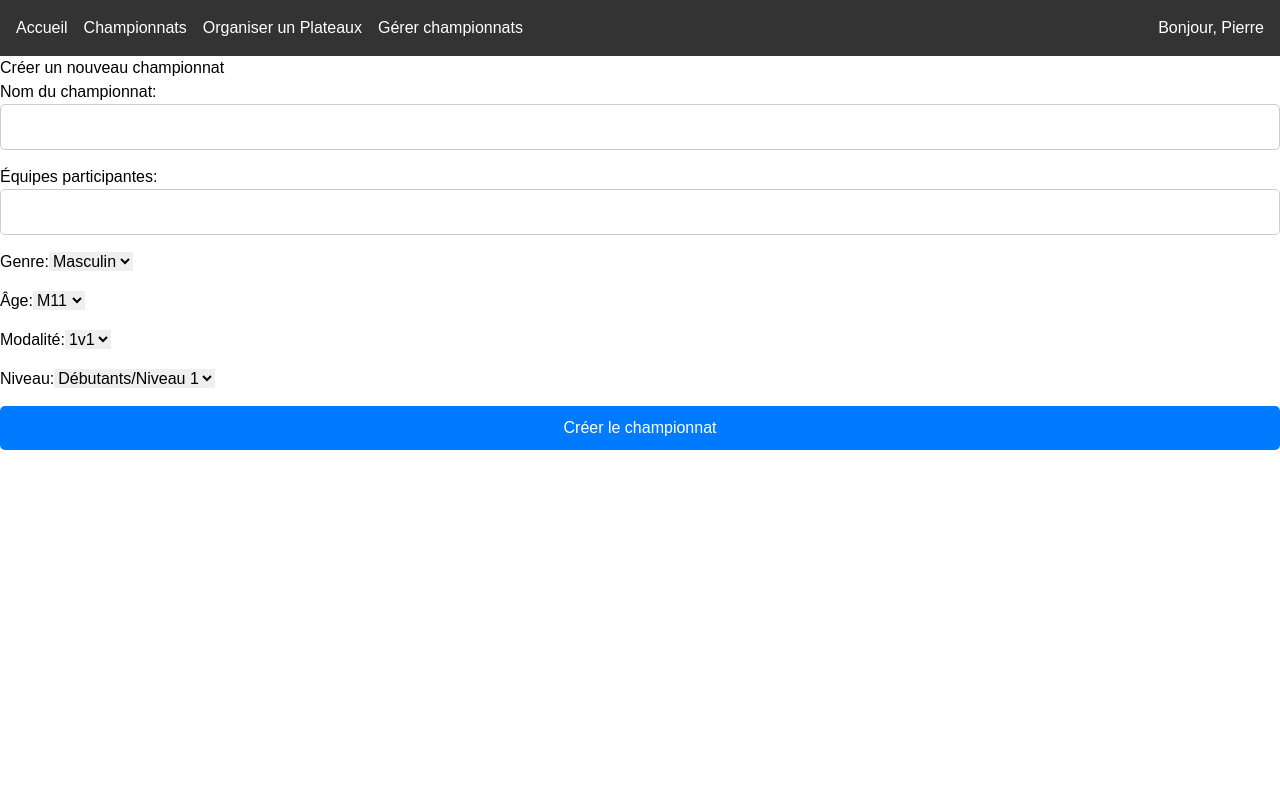
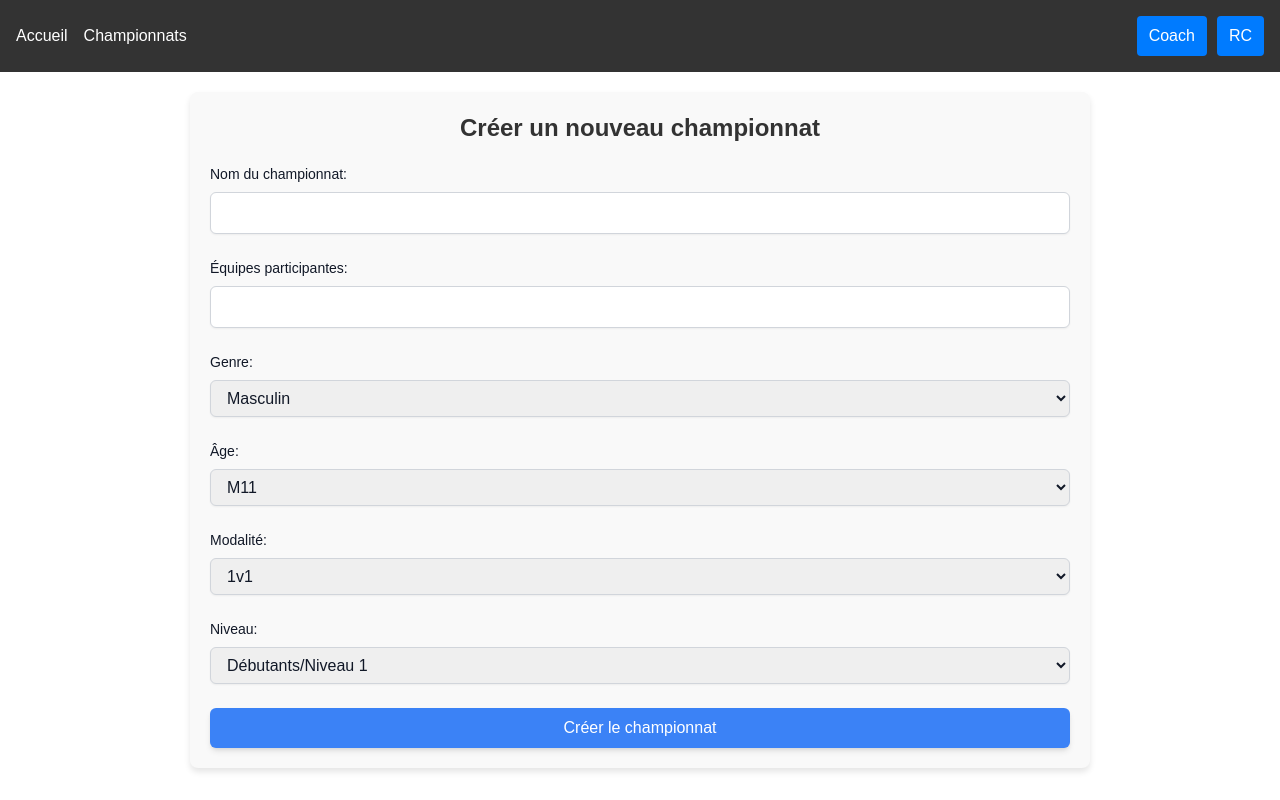
Before and after one commit to migesve/ProjetIHM2_LU_ESPINAL, a Next.js app: page /pages/championnats in a window 1280 px wide. Built offline with nearby package versions, Linux system fonts and the light colour scheme.

Commit message:
Pages ready manque un peu de css maquillage

```diff
--- a/app/pages/championnats/page.tsx
+++ b/app/pages/championnats/page.tsx
@@ -1,14 +1,14 @@
 "use client";
 
-import React, { useState } from 'react';
+import React, { useState } from "react";
 
 const CreateChampionshipPage: React.FC = () => {
-    const [name, setName] = useState('');
-    const [teams, setTeams] = useState('');
-    const [gender, setGender] = useState('Masculin');
-    const [age, setAge] = useState('M11');
-    const [modality, setModality] = useState('1v1');
-    const [level, setLevel] = useState('Débutants/Niveau 1');
+  const [name, setName] = useState("");
+  const [teams, setTeams] = useState("");
+  const [gender, setGender] = useState("Masculin");
+  const [age, setAge] = useState("M11");
+  const [modality, setModality] = useState("1v1");
+  const [level, setLevel] = useState("Débutants/Niveau 1");
 
   const handleSubmit = (e: React.FormEvent) => {
     e.preventDefault();
@@ -18,40 +18,66 @@ const CreateChampionshipPage: React.FC = () => {
 
   const getModalities = () => {
     switch (age) {
-            case 'M11':
-                return ['1v1', '2v2', '3v3'];
-            case 'M13':
-                return ['3v3', '4v4'];
-            case 'M15':
-            case 'M18':
-                return ['4v4', '6v6'];
+      case "M11":
+        return ["1v1", "2v2", "3v3"];
+      case "M13":
+        return ["3v3", "4v4"];
+      case "M15":
+      case "M18":
+        return ["4v4", "6v6"];
       default:
         return [];
     }
   };
 
   return (
+    <div className="container mx-auto p-4 bg-gray-100 dark:bg-gray-900 text-gray-900 dark:text-gray-100 rounded-lg shadow-md">
+      <h1 className="title text-center text-2xl font-bold mb-6">
+        Créer un nouveau championnat
+      </h1>
+      <form onSubmit={handleSubmit} className="flex flex-col gap-6">
         <div>
-            <h1>Créer un nouveau championnat</h1>
-            <form onSubmit={handleSubmit}>
-                <div>
-                    <label>Nom du championnat:</label>
-                    <input type="text" value={name} onChange={(e) => setName(e.target.value)} required />
+          <label className="block text-sm font-medium mb-2">
+            Nom du championnat:
+          </label>
+          <input
+            type="text"
+            value={name}
+            onChange={(e) => setName(e.target.value)}
+            required
+            className="w-full px-3 py-2 border border-gray-300 rounded-md shadow-sm focus:outline-none focus:ring-2 focus:ring-blue-500 focus:border-blue-500"
+          />
         </div>
         <div>
-                    <label>Équipes participantes:</label>
-                    <input type="text" value={teams} onChange={(e) => setTeams(e.target.value)} required />
+          <label className="block text-sm font-medium mb-2">
+            Équipes participantes:
+          </label>
+          <input
+            type="text"
+            value={teams}
+            onChange={(e) => setTeams(e.target.value)}
+            required
+            className="w-full px-3 py-2 border border-gray-300 rounded-md shadow-sm focus:outline-none focus:ring-2 focus:ring-blue-500 focus:border-blue-500"
+          />
         </div>
         <div>
-                    <label>Genre:</label>
-                    <select value={gender} onChange={(e) => setGender(e.target.value)}>
+          <label className="block text-sm font-medium mb-2">Genre:</label>
+          <select
+            value={gender}
+            onChange={(e) => setGender(e.target.value)}
+            className="w-full px-3 py-2 border border-gray-300 rounded-md shadow-sm focus:outline-none focus:ring-2 focus:ring-blue-500 focus:border-blue-500"
+          >
             <option value="Masculin">Masculin</option>
-                        <option value="Feminin">Feminin</option>
+            <option value="Feminin">Féminin</option>
           </select>
         </div>
         <div>
-                    <label>Âge:</label>
-                    <select value={age} onChange={(e) => setAge(e.target.value)}>
+          <label className="block text-sm font-medium mb-2">Âge:</label>
+          <select
+            value={age}
+            onChange={(e) => setAge(e.target.value)}
+            className="w-full px-3 py-2 border border-gray-300 rounded-md shadow-sm focus:outline-none focus:ring-2 focus:ring-blue-500 focus:border-blue-500"
+          >
             <option value="M11">M11</option>
             <option value="M13">M13</option>
             <option value="M15">M15</option>
@@ -59,21 +85,36 @@ const CreateChampionshipPage: React.FC = () => {
           </select>
         </div>
         <div>
-                    <label>Modalité:</label>
-                    <select value={modality} onChange={(e) => setModality(e.target.value)}>
+          <label className="block text-sm font-medium mb-2">Modalité:</label>
+          <select
+            value={modality}
+            onChange={(e) => setModality(e.target.value)}
+            className="w-full px-3 py-2 border border-gray-300 rounded-md shadow-sm focus:outline-none focus:ring-2 focus:ring-blue-500 focus:border-blue-500"
+          >
             {getModalities().map((mod) => (
-                            <option key={mod} value={mod}>{mod}</option>
+              <option key={mod} value={mod}>
+                {mod}
+              </option>
             ))}
           </select>
         </div>
         <div>
-                    <label>Niveau:</label>
-                    <select value={level} onChange={(e) => setLevel(e.target.value)}>
+          <label className="block text-sm font-medium mb-2">Niveau:</label>
+          <select
+            value={level}
+            onChange={(e) => setLevel(e.target.value)}
+            className="w-full px-3 py-2 border border-gray-300 rounded-md shadow-sm focus:outline-none focus:ring-2 focus:ring-blue-500 focus:border-blue-500"
+          >
             <option value="Débutants/Niveau 1">Débutants/Niveau 1</option>
             <option value="Avancés/Niveau 2">Avancés/Niveau 2</option>
           </select>
         </div>
-                <button type="submit">Créer le championnat</button>
+        <button
+          type="submit"
+          className="w-full bg-blue-500 text-white py-2 px-4 rounded-md shadow-md hover:bg-blue-600 transition duration-300"
+        >
+          Créer le championnat
+        </button>
       </form>
     </div>
   );
--- /dev/null
+++ b/app/pages/cloture/page.tsx
@@ -0,0 +1,104 @@
+"use client";
+
+import React, { useState } from "react";
+
+interface Championship {
+  id: number;
+  ageCategory: string;
+  gender: string;
+  modality: string;
+  isClosed: boolean;
+}
+
+const initialChampionships: Championship[] = [
+  { id: 1, ageCategory: "M11", gender: "Masculin", modality: "1v1", isClosed: false },
+  { id: 2, ageCategory: "M13", gender: "Feminin", modality: "3v3", isClosed: false },
+  { id: 3, ageCategory: "M15", gender: "Masculin", modality: "4v4", isClosed: false },
+  { id: 4, ageCategory: "M18", gender: "Feminin", modality: "6v6", isClosed: false },
+];
+
+const CloseChampionshipsPage: React.FC = () => {
+  const [championships, setChampionships] = useState<Championship[]>(initialChampionships);
+
+  const closeChampionship = (id: number) => {
+    setChampionships((prev) =>
+      prev.map((champ) =>
+        champ.id === id ? { ...champ, isClosed: true } : champ
+      )
+    );
+  };
+
+  const closeAllChampionships = () => {
+    setChampionships((prev) =>
+      prev.map((champ) => ({ ...champ, isClosed: true }))
+    );
+  };
+
+  return (
+    <div className="container mx-auto p-4 bg-gray-100 dark:bg-gray-900 text-gray-900 dark:text-gray-100 rounded-lg shadow-md">
+      <h1 className="title text-center text-2xl font-bold mb-6">
+        Clôturer les championnats ouverts
+      </h1>
+      <button
+        onClick={closeAllChampionships}
+        className="w-full mb-4 bg-red-500 text-white py-2 px-4 rounded-md shadow-md hover:bg-red-600 transition duration-300"
+      >
+        Clôturer tous les championnats
+      </button>
+      <div className="championnats-table-container">
+        <table className="championnats-table w-full text-left border-collapse">
+          <thead>
+            <tr>
+              <th className="px-4 py-2 bg-gray-300 dark:bg-gray-700 text-gray-900 dark:text-gray-100">
+                Catégorie d&apos;âge
+              </th>
+              <th className="px-4 py-2 bg-gray-300 dark:bg-gray-700 text-gray-900 dark:text-gray-100">
+                Genre
+              </th>
+              <th className="px-4 py-2 bg-gray-300 dark:bg-gray-700 text-gray-900 dark:text-gray-100">
+                Modalité
+              </th>
+              <th className="px-4 py-2 bg-gray-300 dark:bg-gray-700 text-gray-900 dark:text-gray-100">
+                Action
+              </th>
+            </tr>
+          </thead>
+          <tbody>
+            {championships.map((champ) => (
+              <tr
+                key={champ.id}
+                className={`${
+                  champ.isClosed ? "bg-gray-200 dark:bg-gray-800" : ""
+                }`}
+              >
+                <td className="px-4 py-2 border-t border-gray-300 dark:border-gray-700">
+                  {champ.ageCategory}
+                </td>
+                <td className="px-4 py-2 border-t border-gray-300 dark:border-gray-700">
+                  {champ.gender}
+                </td>
+                <td className="px-4 py-2 border-t border-gray-300 dark:border-gray-700">
+                  {champ.modality}
+                </td>
+                <td className="px-4 py-2 border-t border-gray-300 dark:border-gray-700">
+                  {champ.isClosed ? (
+                    <span className="text-gray-500">Clôturé</span>
+                  ) : (
+                    <button
+                      onClick={() => closeChampionship(champ.id)}
+                      className="bg-blue-500 text-white py-1 px-3 rounded-md shadow-md hover:bg-blue-600 transition duration-300"
+                    >
+                      Clôturer
+                    </button>
+                  )}
+                </td>
+              </tr>
+            ))}
+          </tbody>
+        </table>
+      </div>
+    </div>
+  );
+};
+
+export default CloseChampionshipsPage;
--- /dev/null
+++ b/app/pages/organiser/page.tsx
@@ -0,0 +1,95 @@
+"use client";
+
+import React, { useState } from "react";
+
+interface Plateaux {
+  id: number;
+  date: string;
+  location: string;
+  ageCategory: string;
+  isOrganized: boolean;
+}
+
+const initialPlateaux: Plateaux[] = [
+  { id: 1, date: "2023-12-01", location: "Stadium A", ageCategory: "M11", isOrganized: false },
+  { id: 2, date: "2023-12-05", location: "Stadium B", ageCategory: "M13", isOrganized: false },
+  { id: 3, date: "2023-12-10", location: "Stadium C", ageCategory: "M15", isOrganized: true },
+  { id: 4, date: "2023-12-15", location: "Stadium D", ageCategory: "M18", isOrganized: false },
+];
+
+const OrganizePlateauxPage: React.FC = () => {
+  const [plateaux, setPlateaux] = useState<Plateaux[]>(initialPlateaux);
+
+  const applyToOrganize = (id: number) => {
+    setPlateaux((prev) =>
+      prev.map((plateau) =>
+        plateau.id === id ? { ...plateau, isOrganized: true } : plateau
+      )
+    );
+  };
+
+  return (
+    <div className="container mx-auto p-4 bg-gray-100 dark:bg-gray-900 text-gray-900 dark:text-gray-100 rounded-lg shadow-md">
+      <h1 className="title text-center text-2xl font-bold mb-6">
+        Organiser un plateaux
+      </h1>
+      <p className="text-center mb-4 text-gray-700 dark:text-gray-300">
+        Sélectionnez un plateaux sans organisateur pour vous porter candidat.
+      </p>
+      <div className="championnats-table-container">
+        <table className="championnats-table w-full text-left border-collapse">
+          <thead>
+            <tr>
+              <th className="px-4 py-2 bg-gray-300 dark:bg-gray-700 text-gray-900 dark:text-gray-100">
+                Date
+              </th>
+              <th className="px-4 py-2 bg-gray-300 dark:bg-gray-700 text-gray-900 dark:text-gray-100">
+                Lieu
+              </th>
+              <th className="px-4 py-2 bg-gray-300 dark:bg-gray-700 text-gray-900 dark:text-gray-100">
+                Catégorie d&apos;âge
+              </th>
+              <th className="px-4 py-2 bg-gray-300 dark:bg-gray-700 text-gray-900 dark:text-gray-100">
+                Action
+              </th>
+            </tr>
+          </thead>
+          <tbody>
+            {plateaux.map((plateau) => (
+              <tr
+                key={plateau.id}
+                className={`${
+                  plateau.isOrganized ? "bg-gray-200 dark:bg-gray-800" : ""
+                }`}
+              >
+                <td className="px-4 py-2 border-t border-gray-300 dark:border-gray-700">
+                  {plateau.date}
+                </td>
+                <td className="px-4 py-2 border-t border-gray-300 dark:border-gray-700">
+                  {plateau.location}
+                </td>
+                <td className="px-4 py-2 border-t border-gray-300 dark:border-gray-700">
+                  {plateau.ageCategory}
+                </td>
+                <td className="px-4 py-2 border-t border-gray-300 dark:border-gray-700">
+                  {plateau.isOrganized ? (
+                    <span className="text-gray-500">Déjà organisé</span>
+                  ) : (
+                    <button
+                      onClick={() => applyToOrganize(plateau.id)}
+                      className="bg-blue-500 text-white py-1 px-3 rounded-md shadow-md hover:bg-blue-600 transition duration-300"
+                    >
+                      Postuler
+                    </button>
+                  )}
+                </td>
+              </tr>
+            ))}
+          </tbody>
+        </table>
+      </div>
+    </div>
+  );
+};
+
+export default OrganizePlateauxPage;
--- a/components/Navbar.module.css
+++ b/components/Navbar.module.css
@@ -70,8 +70,27 @@
   align-items: center;
   color: white;
   font-size: 1rem;
+
+  gap: 10px;
 }
 
 .userGreeting {
   margin-left: 1rem;
+  font-size: 14px;
+  margin-right: 10px;
+  color: #555;
 }
+
+.navButton {
+  background-color: #007bff;
+  color: white;
+  border: none;
+  border-radius: 4px;
+  padding: 8px 12px;
+  cursor: pointer;
+  transition: background-color 0.3s ease;
+}
+
+.navButton:hover {
+  background-color: #0056b3;
+}
--- a/components/Navbar.tsx
+++ b/components/Navbar.tsx
@@ -2,7 +2,7 @@
 
 import Link from "next/link";
 import styles from "./Navbar.module.css";
-import { useState, useEffect } from "react";
+import { useState } from "react";
 
 export default function Navbar() {
   interface User {
@@ -13,22 +13,22 @@ export default function Navbar() {
   const [role, setRole] = useState<string | null>(null);
   const [hoveredDropdown, setHoveredDropdown] = useState<string | null>(null);
 
-  useEffect(() => {
-    setUser({ username: "Pierre" });
-  }, []);
-
-  useEffect(() => {
-    if (user) {
-      setRole("responsable comite");
-    }
-  }, [user]);
-
   const handleMouseEnter = (dropdownName: string) => {
     setHoveredDropdown(dropdownName);
   };
 
   const handleMouseLeave = () => {
     setHoveredDropdown(null);
+  };
+
+  const setUserRole = (role: string) => {
+    setUser({ username: role === "coach" ? "Coach User" : "RC User" });
+    setRole(role);
+  };
+
+  const logOut = () => {
+    setUser(null);
+    setRole(null);
   };
 
   return (
@@ -73,7 +73,9 @@ export default function Navbar() {
                 <span>Gérer championnats</span>
                 <ul
                   className={`${styles.subMenu} ${
-                    hoveredDropdown === "gerer-championnats" ? styles.subMenuVisible : ""
+                    hoveredDropdown === "gerer-championnats"
+                      ? styles.subMenuVisible
+                      : ""
                   }`}
                 >
                   <li className={styles.navItem}>
@@ -95,9 +97,27 @@ export default function Navbar() {
       </div>
       <div className={styles.navRight}>
         {user ? (
-          <span className={styles.userGreeting}>Bonjour, {user.username}</span>
+          <>
+            <span className={styles.userGreeting}>Bonjour, {user.username}</span>
+            <button className={styles.navButton} onClick={logOut}>
+              Log Out
+            </button>
+          </>
         ) : (
-          <Link href="/pages/signup">Inscription / Connexion</Link>
+          <>
+            <button
+              className={styles.navButton}
+              onClick={() => setUserRole("coach")}
+            >
+              Coach
+            </button>
+            <button
+              className={styles.navButton}
+              onClick={() => setUserRole("responsable comite")}
+            >
+              RC
+            </button>
+          </>
         )}
       </div>
     </nav>
```
Lines whose indentation alone changed are shown as unchanged.
